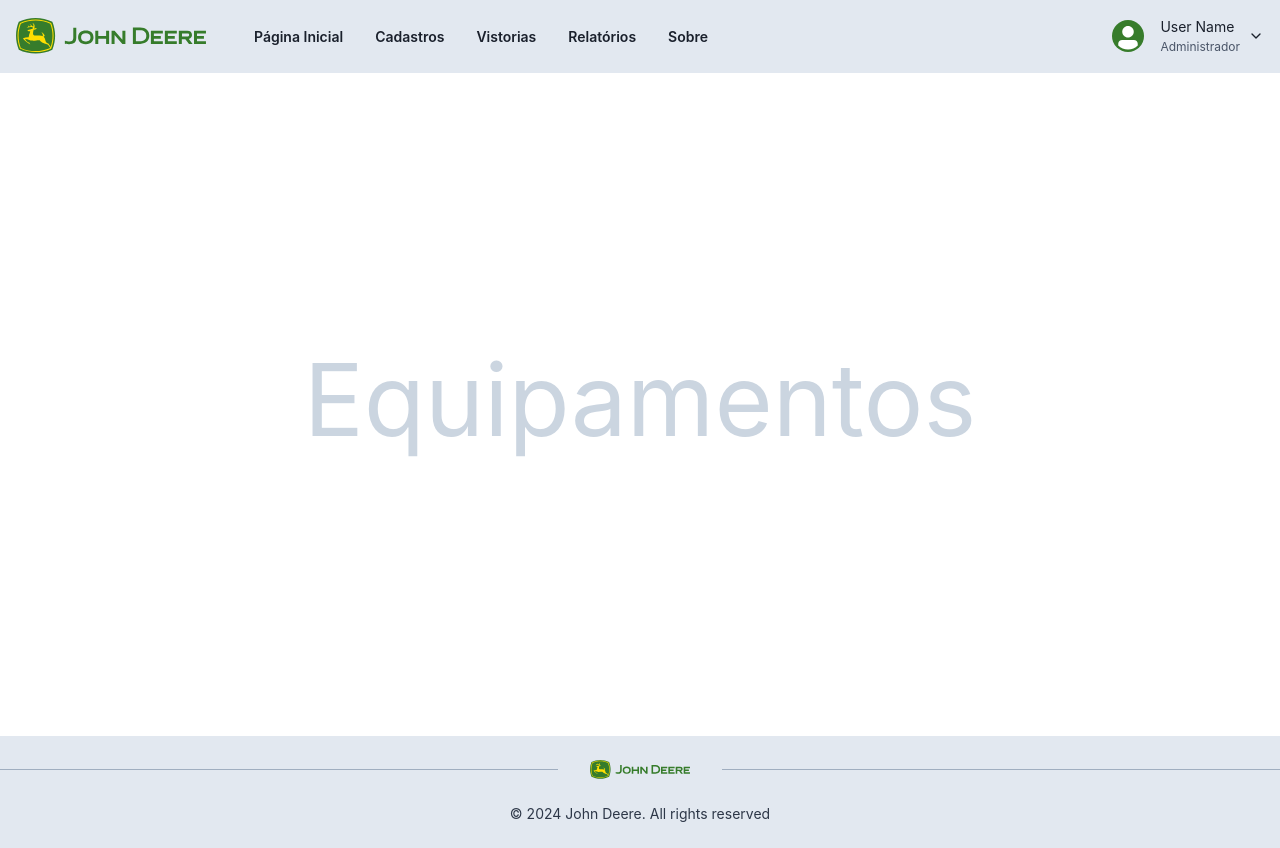
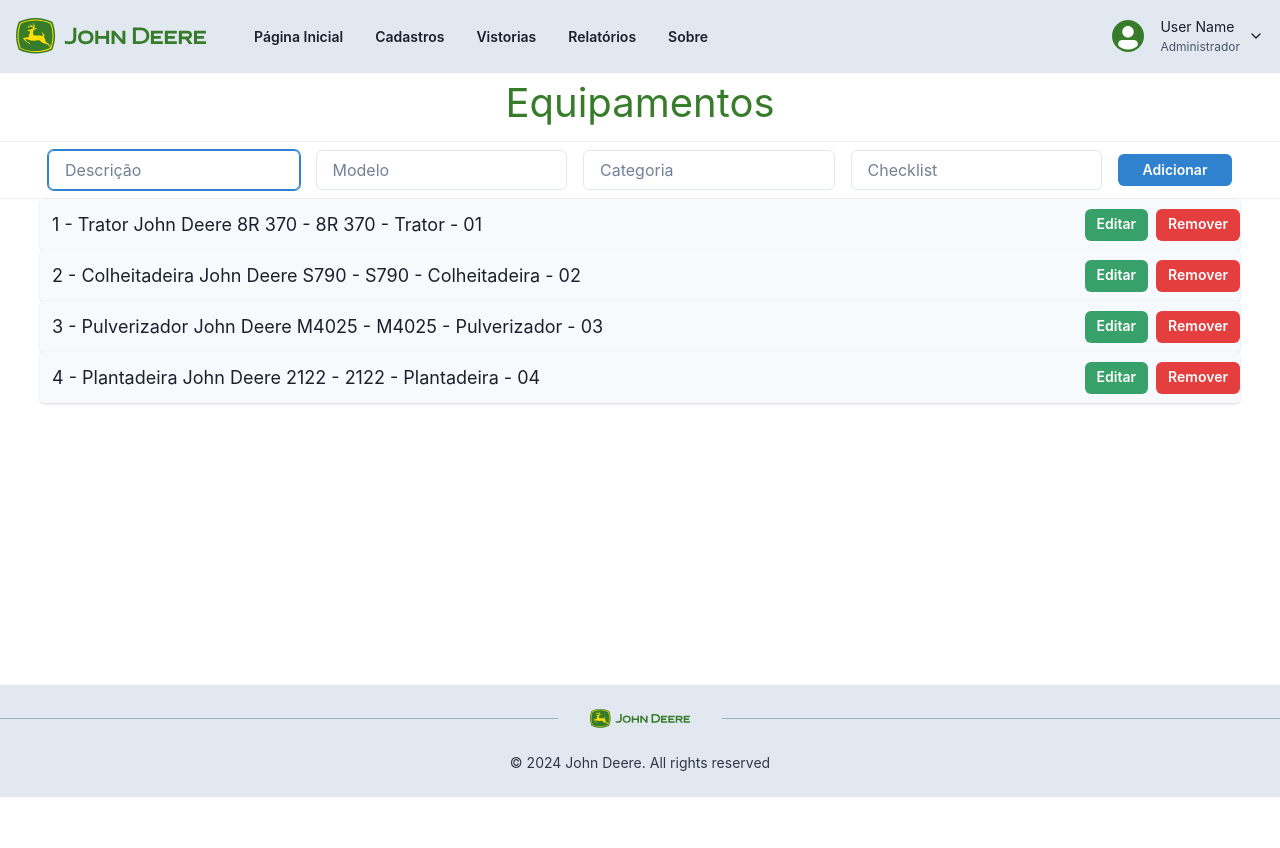
Before and after one commit to luisgaspari/PI-4S-JD-FrontEnd-v01, a React (Vite) app: page /equipments in a window 1280 px wide. After the commit the page ends 800 px from the top, so only its background shows below. Built offline with nearby package versions, Linux system fonts and the light colour scheme.

Commit message:
Added Equipments Pages and Components

```diff
--- a/package.json
+++ b/package.json
@@ -14,6 +14,7 @@
     "@chakra-ui/react": "^2.8.2",
     "@emotion/react": "^11.11.4",
     "@emotion/styled": "^11.11.5",
+    "@tanstack/react-table": "^8.17.3",
     "axios": "^1.6.8",
     "framer-motion": "^11.1.8",
     "react": "^18.2.0",
--- /dev/null
+++ b/src/components/equipments/form/index.tsx
@@ -0,0 +1,67 @@
+import { useEffect, useRef, useState } from "react"
+import { Equipment } from "../../../interfaces/equipments"
+import { Button, Flex, HStack, Input } from "@chakra-ui/react"
+
+interface FormEquipmentProps {
+    equipments: Equipment[]
+    setEquipments: (equipments: Equipment[]) => void
+}
+
+function FormEquipment({ equipments, setEquipments }: FormEquipmentProps) {
+
+    const [description, setDescription] = useState('')
+    const [model, setModel] = useState('')
+    const [category, setCategory] = useState('')
+    const [checklist, setChecklist] = useState('')
+
+    function addEquipment() {
+        if(equipments.length > 0) {
+            const lastId = equipments[equipments.length - 1].id
+            const newEquipment = {id: lastId + 1, description: description, model: model, category: category, checklist: checklist}
+            setEquipments([...equipments, newEquipment])
+        }
+    }
+
+    const inputEquipment = useRef<HTMLInputElement>(null)
+
+    useEffect(() => {
+        if(inputEquipment.current) inputEquipment.current.focus()
+    }, [])
+
+    return (
+        <Flex w={'150vh'} alignItems='center' justifyContent='space-around' p={2}>
+            <HStack spacing={4}>
+                <Input
+                    ref={inputEquipment}
+                    variant='outline'
+                    type="text"
+                    placeholder="Descrição"
+                    value={description}
+                    onChange={(event) => setDescription(event.target.value)}
+                />
+                <Input
+                    type="text"
+                    placeholder="Modelo"
+                    value={model}
+                    onChange={(event) => setModel(event.target.value)}
+                />
+                <Input
+                    type="text"
+                    placeholder="Categoria"
+                    value={category}
+                    onChange={(event) => setCategory(event.target.value)}
+                />
+                <Input
+                    type="number"
+                    placeholder="Checklist"
+                    value={checklist}
+                    onChange={(event) => setChecklist(event.target.value)}
+                />
+                <Button size={"sm"} width='500px' onClick={addEquipment} colorScheme="blue">Adicionar</Button>
+            </HStack>
+        </Flex>
+
+    )
+}
+
+export default FormEquipment
--- /dev/null
+++ b/src/components/equipments/items/index.tsx
@@ -0,0 +1,26 @@
+import { Button, Card, CardBody, HStack, Text } from "@chakra-ui/react";
+
+interface ItemEquipmentProps {
+    id: number;
+    description: string;
+    model: string;
+    category: string;
+    checklist: string;
+    deleteEquipment(id: number): void
+}
+
+function ItemEquipment({ id, description, model, category, checklist, deleteEquipment }: ItemEquipmentProps) {
+    return (
+            <Card size={'sm'} w={'150vh'} bg={'gray.50'}>
+                <HStack>
+                    <CardBody>
+                        <Text fontSize='lg'>{id} - {description} - {model} - {category} - {checklist}</Text>
+                    </CardBody>
+                    <Button size={'sm'} colorScheme="green">Editar</Button>
+                    <Button size={'sm'} onClick={() => deleteEquipment(id)} colorScheme="red">Remover</Button>
+                </HStack>
+            </Card>
+    )
+}
+
+export default ItemEquipment;
--- a/src/components/layout/index.tsx
+++ b/src/components/layout/index.tsx
@@ -9,7 +9,7 @@
 function Layout(Props: LayoutProps) {
   const { children } = Props;
   return (
-    <Grid className="grid" templateColumns="1fr" templateRows="64px auto 64px">
+    <Grid className="grid" templateColumns="1fr" templateRows="65px auto 115px">
       <GridItem className="header" colSpan={1} rowSpan={1}>
         <Header />
       </GridItem>
--- /dev/null
+++ b/src/interfaces/equipments.ts
@@ -0,0 +1,14 @@
+export interface Equipment {
+    id: number;
+    description: string;
+    model: string;
+    category: string;
+    checklist: string;
+}
+
+export interface PostEquipment {
+    description: string;
+    model: string;
+    category: string;
+    checklist: string;
+}
--- a/src/pages/equipments/index.tsx
+++ b/src/pages/equipments/index.tsx
@@ -1,7 +1,57 @@
-import { Flex, Text } from "@chakra-ui/react";
+import { Divider, Flex, Text } from "@chakra-ui/react";
 import Layout from "../../components/layout";
+import { Equipment } from "../../interfaces/equipments";
+import { useEffect, useState } from "react";
+import FormEquipment from "../../components/equipments/form";
+import ItemEquipment from "../../components/equipments/items";
 
 function Equipments() {
+
+  const [equipments, setEquipments] = useState<Equipment[]>([]);
+
+  function loadEquipments() {
+    return [
+      {
+        id: 1,
+        description: "Trator John Deere 8R 370",
+        model: "8R 370",
+        category: "Trator",
+        checklist: '01',
+      },
+      {
+        id: 2,
+        description: "Colheitadeira John Deere S790",
+        model: "S790",
+        category: "Colheitadeira",
+        checklist: '02',
+      },
+      {
+        id: 3,
+        description: "Pulverizador John Deere M4025",
+        model: "M4025",
+        category: "Pulverizador",
+        checklist: '03',
+      },
+      {
+        id: 4,
+        description: "Plantadeira John Deere 2122",
+        model: "2122",
+        category: "Plantadeira",
+        checklist: '04',
+      }
+    ]
+  }
+
+  useEffect(() => {
+    const equipments = loadEquipments()
+    setEquipments(equipments)
+  }, [])
+
+  function deleteEquipment(id: number) {
+    const newEquipments = equipments.filter((equipment) => equipment.id !== id)
+    setEquipments(newEquipments)
+  }
+
   return (
     <Layout>
       <Flex
@@ -10,15 +60,22 @@
         h="full"
         bg="white"
         alignItems="center"
-        justifyContent="center"
         flexDirection="column"
         position="relative"
         borderRadius="3xl"
       >
-        <Text fontSize={100} color="gray.300">
+        <Text fontSize={40} color="#377C2B" py={2}>
           Equipamentos
         </Text>
-      </Flex>
+        <Divider orientation='horizontal' />
+        <FormEquipment equipments={equipments} setEquipments={setEquipments} />
+        <Divider orientation='horizontal' />
+        {
+          equipments.map((equipment) => (
+            <ItemEquipment key={equipment.id} {...equipment} deleteEquipment={deleteEquipment} />
+          ))
+        }
+        </Flex>
     </Layout>
   );
 }
```
Also changed, not shown: 1 other file (tests, documents, lock files or other folders).
